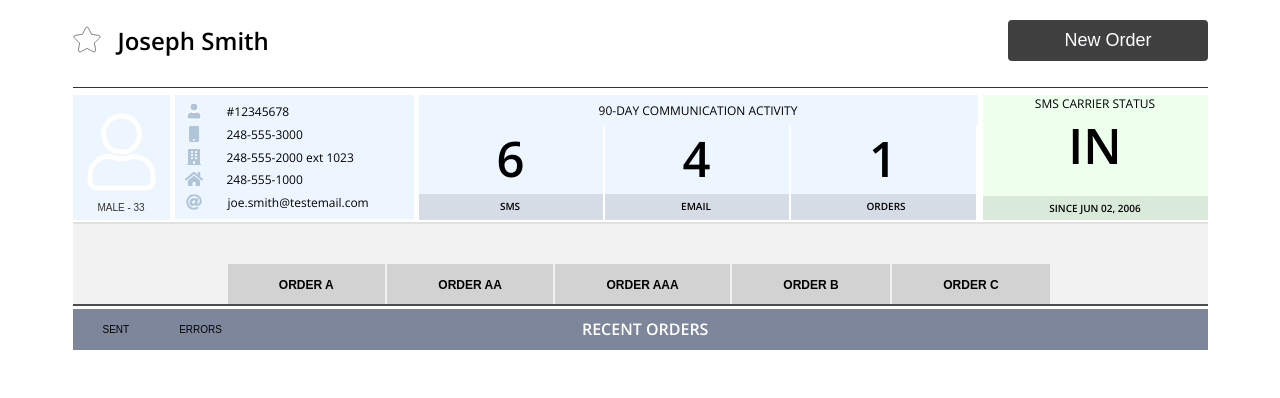
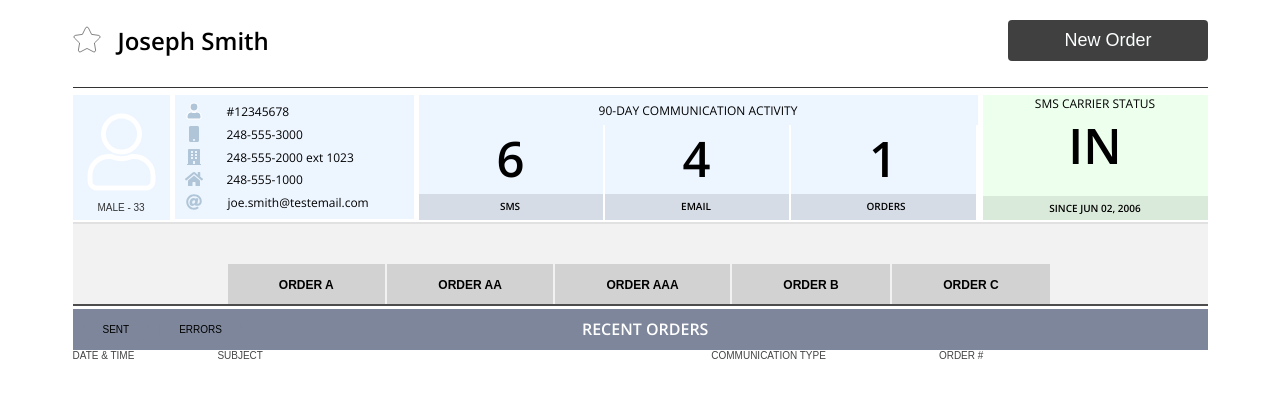
Before and after one commit to Sam44323/Verasoft-React-Test, a React (Create React App) app: page / in a window 1280 px wide. Shown: the top 398 px of the page. Built offline with nearby package versions, Linux system fonts and the light colour scheme.

Commit message:
styles added to the OrderColHeadings component

```diff
--- a/src/components/OrderCategory/OrdersSection/OrderColHeadings/OrderColHeadings.module.css
+++ b/src/components/OrderCategory/OrdersSection/OrderColHeadings/OrderColHeadings.module.css
@@ -0,0 +1,25 @@
+.orderColHeadingsContainer {
+  font-size: 10px;
+  font-family: Arial, Helvetica, sans-serif;
+  color: #444444;
+  width: 1135px;
+  display: grid;
+  grid-template-columns: auto auto auto;
+}
+
+.orderColHeadingsContainer p {
+  display: inline-block;
+}
+
+.gridsFirst {
+  grid-column-start: 1;
+  grid-column-end: 3;
+}
+
+.gridsFirst p:last-child {
+  margin-left: 83px;
+}
+
+.gridsSecond p:last-child {
+  margin-left: 113px;
+}
--- a/src/components/OrderCategory/OrdersSection/OrderColHeadings/OrderColHeadings.tsx
+++ b/src/components/OrderCategory/OrdersSection/OrderColHeadings/OrderColHeadings.tsx
@@ -3,7 +3,18 @@ import React from "react";
 import styles from "./OrderColHeadings.module.css";
 
 const OrderColHeadings: React.FC = () => {
-  return <h1>Order Col Headings</h1>;
+  return (
+    <div className={styles.orderColHeadingsContainer}>
+      <div className={styles.gridsFirst}>
+        <p>DATE & TIME</p>
+        <p>SUBJECT</p>
+      </div>
+      <div className={styles.gridsSecond}>
+        <p>COMMUNICATION TYPE</p>
+        <p>ORDER #</p>
+      </div>
+    </div>
+  );
 };
 
 export default OrderColHeadings;
--- a/src/containers/OrderContainer/OrderContainer.tsx
+++ b/src/containers/OrderContainer/OrderContainer.tsx
@@ -3,12 +3,14 @@ import React from "react";
 import styles from "./OrderContainer.module.css";
 import OrderNav from "../../components/OrderCategory/OrderNav/OrderNav";
 import OrderSectionNav from "../../components/OrderCategory/OrdersSection/OrderSectionNav/OrderSectionNav";
+import OrderColHeadings from "../../components/OrderCategory/OrdersSection/OrderColHeadings/OrderColHeadings";
 
 const OrderContainer: React.FC = () => {
   return (
     <>
       <OrderNav />
       <OrderSectionNav />
+      <OrderColHeadings />
     </>
   );
 };
```
